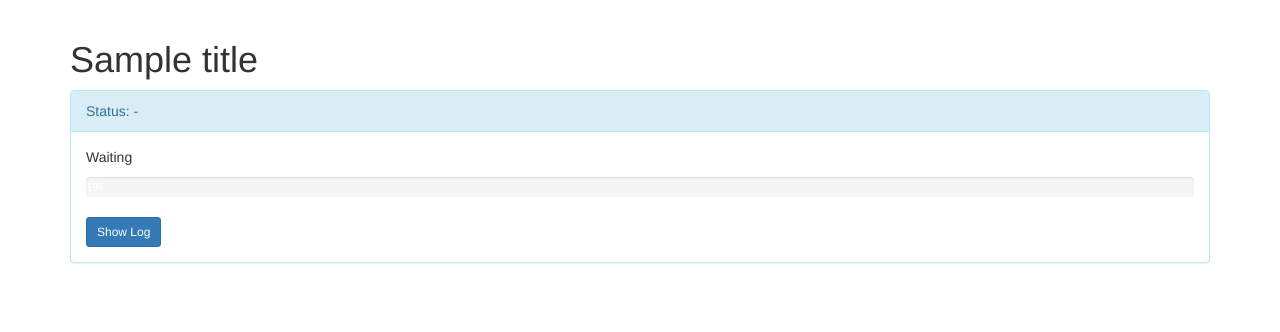
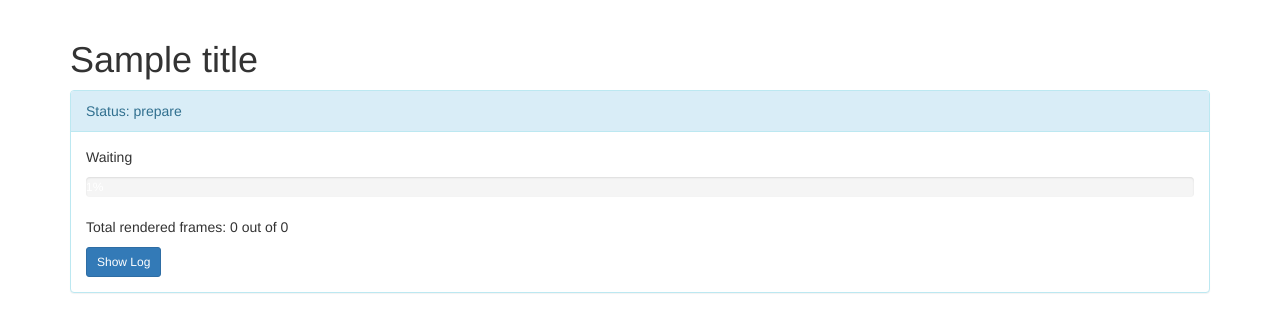
Before and after one commit to irfanpule/django-cloud-render, a Django app: template website/templates/website/rendering.html in a window 1280 px wide. Shown: the part 52-384 px from the top of the page. Run offline with Django 3.2, Linux system fonts and the light colour scheme; tables that the repository leaves empty hold one stand-in row (values such as "Sample post"); the template is opened without the code that fills it: values that come from a table or form of the project are taken from there, most other values are stand-ins (such as "Sample title", 1, 10 or a date in 2020); data that the repository does not hold is empty; parts of the project's set-up code (start-up, migrations or seed data) failed here and were passed over; some libraries are stand-ins or nearby versions.

Commit message:
change logic to get progress render

```diff
--- a/api/views.py
+++ b/api/views.py
@@ -1,3 +1,4 @@
+from datetime import datetime, timedelta
 from django.shortcuts import get_object_or_404
 from blender.models import Project
 from blender.render import BlenderRender
@@ -10,23 +11,19 @@ def render_log(request, id):
     br = BlenderRender(project)
     log = br.get_log(int(from_line))
 
-    progress = get_percentage_progress(
-        start_frame=request.session['start_frame'],
-        end_frame=request.session['end_frame'],
-        current_frame=get_current_frame(log)
-    )
+    progress = get_percentage_progress_v2(log)
     return JsonResponse(data={
         "rendering": {
             "id": br.project.uuid,
             "state": br.project.state
         },
         "log": log,
-        "progress": progress
+        "progress": progress,
     })
 
 
 def get_percentage_progress(start_frame: int, end_frame: int, current_frame: int) -> float:
-    total = len(range(start_frame-1, end_frame))
+    total = len(range(start_frame - 1, end_frame))
     return current_frame / total * 100
 
 
@@ -37,3 +34,26 @@ def get_current_frame(log: str):
         if get_frame[0].lower() == "fra":
             return int(get_frame[1])
     return 1
+
+
+def get_percentage_progress_v2(log: str) -> float:
+    for line in log:
+        try:
+            line_split = line.split("|")
+            time = line_split[1].strip()
+            remaining = line_split[2].strip()
+            if time.lower().find("time") != -1 and remaining.lower().find("remaining") != -1:
+                time_clean = time.rsplit("Time:")[-1]
+                remaining_clean = remaining.rsplit("Remaining:")[-1]
+                time_obj = datetime.strptime(time_clean.strip(), "%M:%S.%f")
+                remaining_obj = datetime.strptime(remaining_clean.strip(), "%M:%S.%f")
+                total_time = remaining_obj + timedelta(hours=time_obj.hour,
+                                                       minutes=time_obj.minute, seconds=time_obj.second)
+                total_seconds = timedelta(hours=total_time.hour, minutes=total_time.minute,
+                                          seconds=total_time.second).total_seconds()
+                time_seconds = timedelta(hours=time_obj.hour, minutes=time_obj.minute,
+                                         seconds=time_obj.second).total_seconds()
+                return round(time_seconds / total_seconds * 100, 2)
+        except Exception as e:
+            print(e)
+            return 0.0
--- a/blender/render.py
+++ b/blender/render.py
@@ -18,6 +18,7 @@ class BlenderRender:
         self.end_frame = end_frame
         self.option_cycles = option_cycles
         self.total_thread = total_thread
+        self.output_dir = self.output_dir + "_" + self.project.name.replace(" ", "_").lower()
 
     def _prepare_log_dir(self):
         """
--- a/website/templates/website/rendering.html
+++ b/website/templates/website/rendering.html
@@ -15,6 +15,7 @@
                             <span id="percentage_progress">1%</span>
                         </div>
                     </div>
+                    <p id="status_frame">Total rendered frames: 0 out of 0</p>
                     <button class="btn btn-primary btn-sm" id="show_log_btn">Show Log</button>
                     <textarea class="form-control" rows="6" id="log_process" style="display: none;"></textarea>
                 </div>
@@ -42,9 +43,13 @@
                 console.log("berhasil nih")
                 $("#last_progress").text("");
             }
-            $("#render_progress").css({'width': progress + "%"});
+
+            console.log("progres persen:", progress);
+            if(progress !== null) {
+                changeProgressBar(progress);
+            }
+
             $("#log_process").text(log_html);
-            $("#percentage_progress").text(progress + "%");
             $("#log_process").scrollTop($('#log_process')[0].scrollHeight);
         }
 
@@ -54,13 +59,18 @@
                 log_content = log_content.concat(data.log);
                 last_line = last_line + data.log.length;
                 progress = data.progress
-                console.log(render_state, last_line, progress)
-                console.log(log_content)
                 updateView();
                 if (render_state !== "success") {
-                    setTimeout(listenProcess, 1000);
+                    setTimeout(listenProcess, 1500);
+                } else if (render_state == "success") {
+                    changeProgressBar(100);
                 }
             });
+        }
+
+        function changeProgressBar(progress) {
+            $("#render_progress").css({'width': progress + "%"});
+            $("#percentage_progress").text(progress + "%");
         }
 
         $("document").ready(function () {
```
